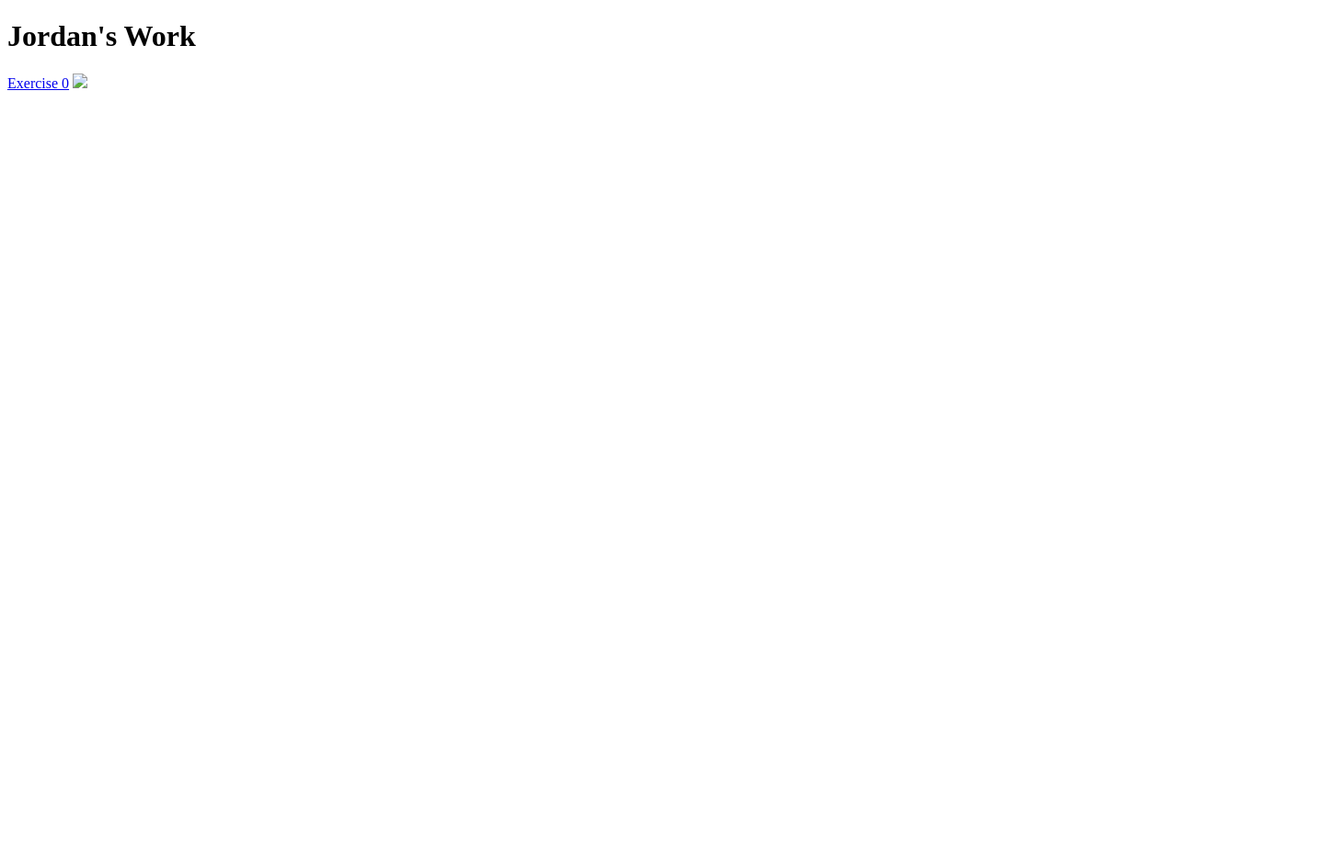
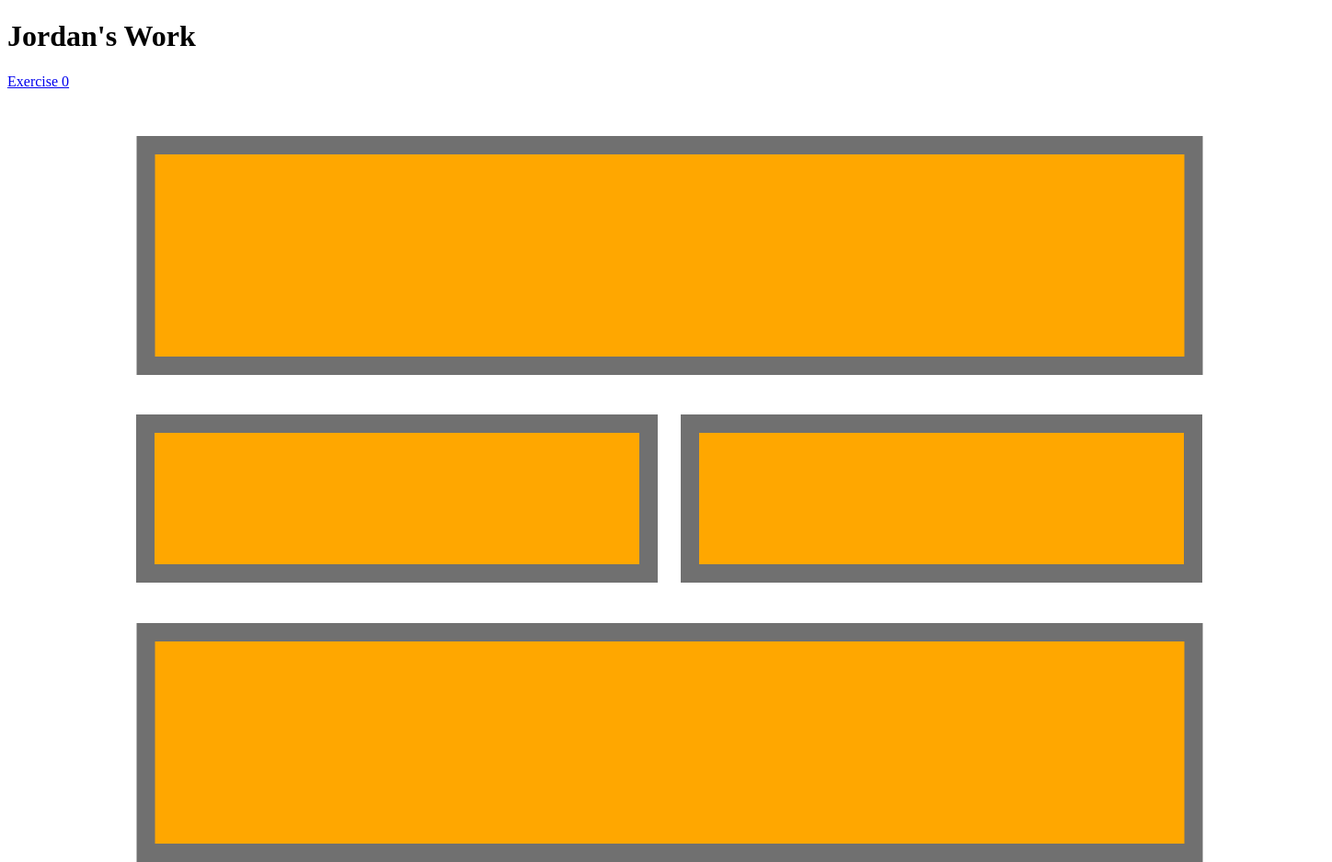
Before and after one commit to jordanHull/avt217, a plain HTML site: page index.html in a window 1280 px wide. Shown: the top 938 px of the page at 92% size, 1448 px wide, since content can reach past the window. Before the commit the page ends 800 px from the top, so only its background shows below. Drawn offline with Linux system fonts and the light colour scheme.

Commit message:
changed board-1 name

```diff
--- a/index.html
+++ b/index.html
@@ -7,6 +7,6 @@
   <body>
     <h1>Jordan's Work</h1>
     <a href="e0/index.html">Exercise 0</a>
-    <img src="Board #1.png">
+    <img src="e1/Board-1.png">
   </body>
 </html>
```
